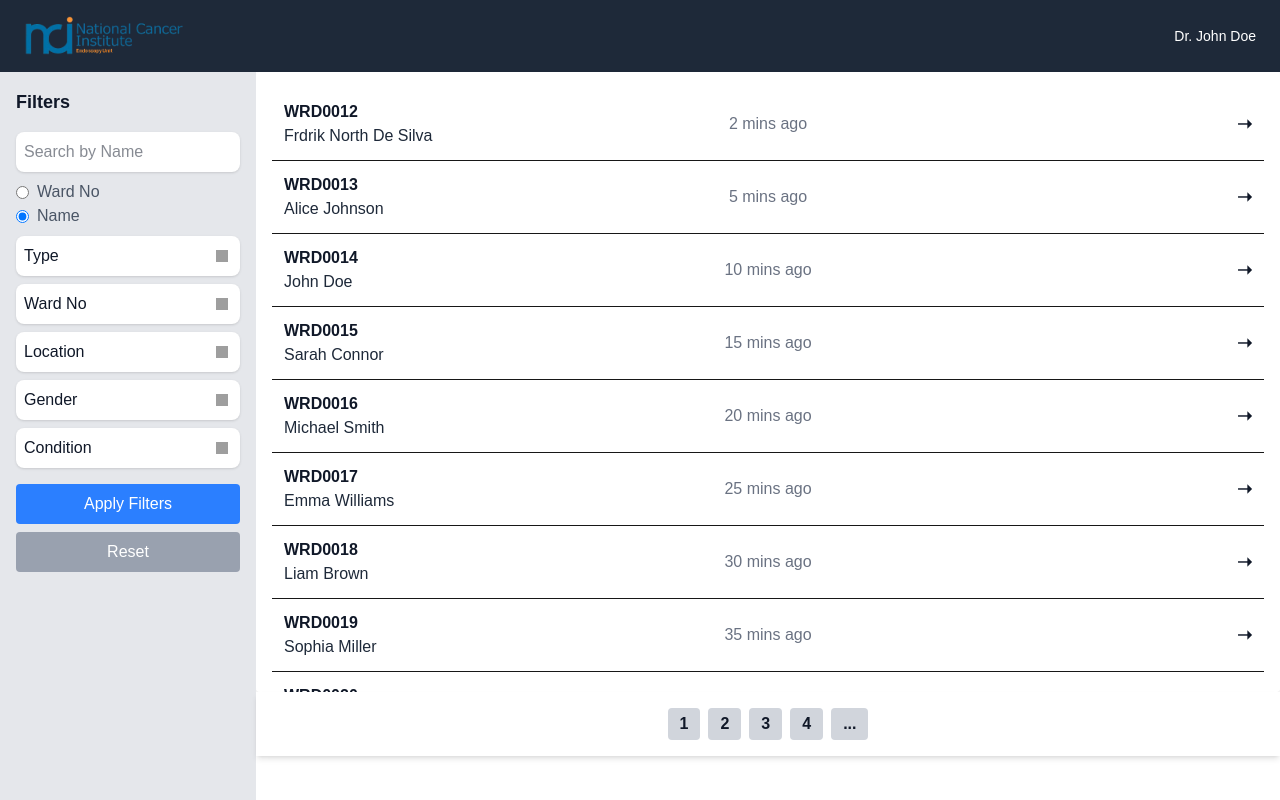
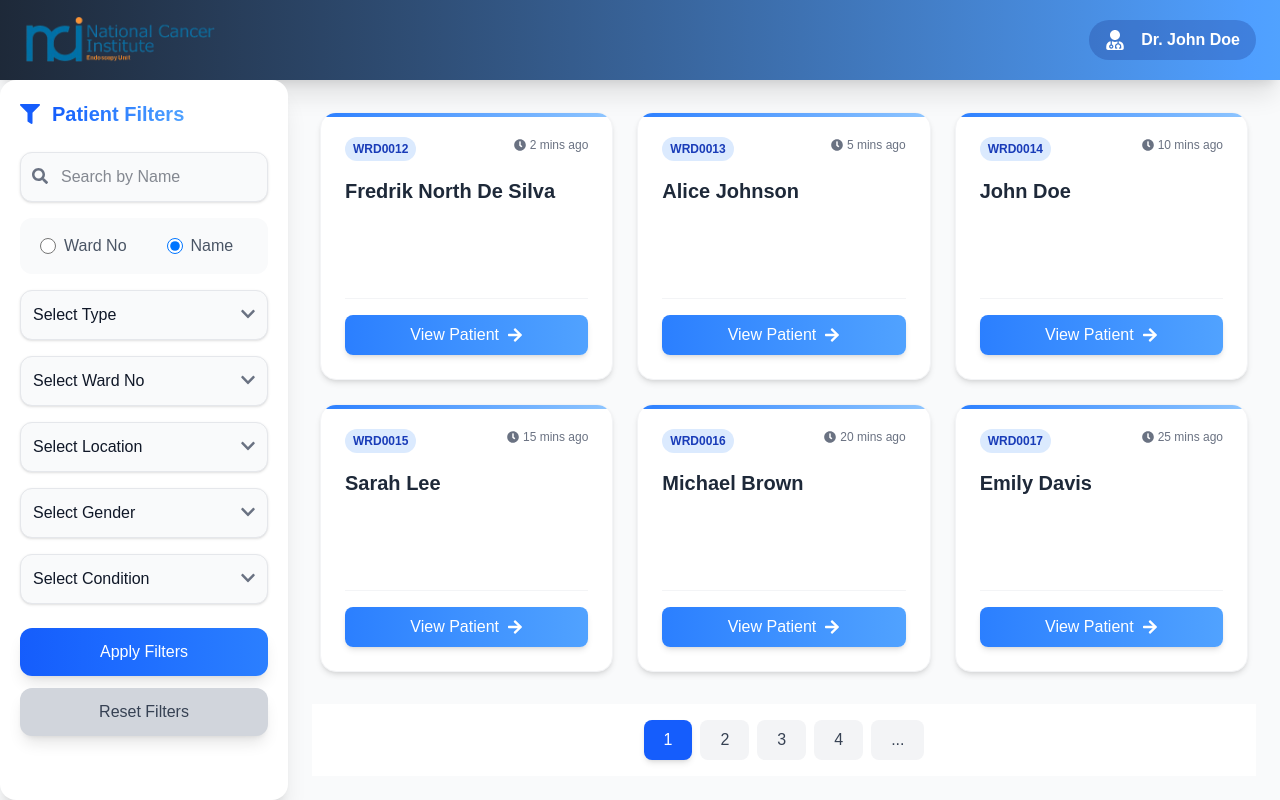
Before and after one commit to mtsachintha/apeksha, a Next.js app: page /home in a window 1280 px wide. Built offline with nearby package versions, Linux system fonts and the light colour scheme; grey boxes are pictures that could not be loaded.

Commit message:
Add framer-motion and react-icons to dependencies

```diff
--- a/package.json
+++ b/package.json
@@ -9,11 +9,13 @@
     "lint": "next lint"
   },
   "dependencies": {
+    "framer-motion": "^12.6.0",
     "lucide-react": "^0.483.0",
     "mongodb": "^6.15.0",
     "next": "latest",
     "react": "latest",
-    "react-dom": "latest"
+    "react-dom": "latest",
+    "react-icons": "^5.5.0"
   },
   "devDependencies": {
     "@eslint/eslintrc": "^3",
--- a/src/app/home/page.tsx
+++ b/src/app/home/page.tsx
@@ -1,10 +1,9 @@
 "use client";
-import { useState } from "react";
+import { SetStateAction, useState } from "react";
+import { FaUserMd, FaSearch, FaFilter, FaChevronDown, FaArrowRight, FaClock } from "react-icons/fa";
 
 export default function Home() {
   const [showFilters, setShowFilters] = useState(false);
-
-  // State for filters
   const [filters, setFilters] = useState({
     type: "",
     wardNo: "",
@@ -13,154 +12,180 @@ export default function Home() {
     condition: "",
   });
 
-  // Handle filter change
   const handleFilterChange = (key: string, value: string) => {
     setFilters((prev) => ({ ...prev, [key]: value }));
-    console.log("Updated Filters:", { ...filters, [key]: value });
   };
 
   const [searchType, setSearchType] = useState("name");
   const [searchQuery, setSearchQuery] = useState("");
 
-  const handleSearchTypeChange = (e: React.ChangeEvent<HTMLInputElement>) => {
+  const handleSearchTypeChange = (e: { target: { value: SetStateAction<string> } }) => {
     setSearchType(e.target.value);
   };
 
-  const handleSearchQueryChange = (e: React.ChangeEvent<HTMLInputElement>) => {
+  const handleSearchQueryChange = (e: { target: { value: SetStateAction<string> } }) => {
     setSearchQuery(e.target.value);
   };
 
-
   const wardList = [
-    { wardNo: "WRD0012", fullName: "Frdrik North De Silva", lastUpdated: "2 mins ago" },
+    { wardNo: "WRD0012", fullName: "Fredrik North De Silva", lastUpdated: "2 mins ago" },
     { wardNo: "WRD0013", fullName: "Alice Johnson", lastUpdated: "5 mins ago" },
     { wardNo: "WRD0014", fullName: "John Doe", lastUpdated: "10 mins ago" },
-    { wardNo: "WRD0015", fullName: "Sarah Connor", lastUpdated: "15 mins ago" },
-    { wardNo: "WRD0016", fullName: "Michael Smith", lastUpdated: "20 mins ago" },
-    { wardNo: "WRD0017", fullName: "Emma Williams", lastUpdated: "25 mins ago" },
-    { wardNo: "WRD0018", fullName: "Liam Brown", lastUpdated: "30 mins ago" },
-    { wardNo: "WRD0019", fullName: "Sophia Miller", lastUpdated: "35 mins ago" },
-    { wardNo: "WRD0020", fullName: "James Wilson", lastUpdated: "40 mins ago" },
-    { wardNo: "WRD0021", fullName: "Olivia Davis", lastUpdated: "45 mins ago" },
+    { wardNo: "WRD0015", fullName: "Sarah Lee", lastUpdated: "15 mins ago" },
+    { wardNo: "WRD0016", fullName: "Michael Brown", lastUpdated: "20 mins ago" },
+    { wardNo: "WRD0017", fullName: "Emily Davis", lastUpdated: "25 mins ago" },
   ];
 
   return (
-    <div className="flex h-screen flex-col">
+    <div className="flex h-screen flex-col bg-gray-50">
       {/* ✅ Header */}
-      <header className="bg-gray-800 text-white px-6 py-4 flex justify-between items-center shadow-md">
-      <img src="/logo_main.png" alt="Logo" className="h-10" />
-      <div className="flex items-center space-x-4">
-          <span className="text-sm">Dr. John Doe</span>
+      <header className="bg-gradient-to-r from-gray-800 to-blue-400 text-white px-6 py-4 flex justify-between items-center shadow-xl">
+        <img
+          src="/logo_main.png"
+          alt="Logo"
+          className="h-12 transition-all hover:scale-105 hover:rotate-2 duration-300"
+        />
+        <div className="flex items-center space-x-4 bg-blue-900/30 px-4 py-2 rounded-full">
+          <FaUserMd className="text-xl" />
+          <span className="text-md font-semibold">Dr. John Doe</span>
         </div>
       </header>
 
       <div className="flex flex-1">
         {/* Sidebar */}
-        <div className={`fixed md:relative md:block bg-gray-200 w-64 p-4 transition-transform ${showFilters ? "translate-x-0" : "-translate-x-full"} md:translate-x-0`}>
-          <button className="md:hidden bg-gray-500 text-white px-4 py-2 rounded mb-4" onClick={() => setShowFilters(false)}>
-          ⬅
+        <div className={`fixed md:relative z-20 md:block bg-white w-72 p-5 shadow-xl rounded-r-2xl md:rounded-2xl transition-all duration-300 transform ${showFilters ? "translate-x-0" : "-translate-x-full"} md:translate-x-0`}>
+          <button
+            className="md:hidden bg-gray-600 text-white px-4 py-2 rounded-full shadow-lg hover:bg-gray-700 transition-all duration-200 mb-4"
+            onClick={() => setShowFilters(false)}
+          >
+            ⬅ Close Filters
           </button>
 
-          <h2 className="text-lg font-bold text-gray-900">Filters</h2>
+          <h2 className="text-xl font-bold text-gray-900 flex items-center gap-3 mb-6">
+            <FaFilter className="text-blue-600" />
+            <span className="bg-gradient-to-r from-blue-600 to-blue-400 bg-clip-text text-transparent">
+              Patient Filters
+            </span>
+          </h2>
 
-          <div className="relative w-full mt-4">
-      {/* Radio Buttons for Search Type Selection */}
-      <div className="flex-col gap-4 mb-2">
-        {/* Search Input */}
+          {/* Search */}
+          <div className="mt-4 relative group">
             <input
               type="text"
               placeholder={`Search by ${searchType === "name" ? "Name" : "Ward No"}`}
-        className="w-full p-2 bg-white text-gray-900 rounded-lg shadow-sm"
+              className="w-full p-3 pl-10 bg-gray-50 text-gray-900 rounded-xl border border-gray-200 shadow-sm focus:ring-2 focus:ring-blue-400 focus:border-blue-400 outline-none transition-all duration-200 group-hover:shadow-md"
               value={searchQuery}
               onChange={handleSearchQueryChange}
             />
-        <label className="flex items-center gap-2 text-gray-600 mt-2">
+            <FaSearch className="absolute left-3 top-4 text-gray-500 group-hover:text-blue-500 transition-colors" />
+          </div>
+
+          {/* Search Type Radio */}
+          <div className="flex gap-4 mt-4 text-gray-600 p-2 bg-gray-50 rounded-xl">
+            <label className="flex items-center gap-2 cursor-pointer px-3 py-2 rounded-lg hover:bg-gray-100 transition-colors">
               <input
                 type="radio"
                 name="searchType"
                 value="wardNo"
                 checked={searchType === "wardNo"}
                 onChange={handleSearchTypeChange}
+                className="h-4 w-4 text-blue-600 focus:ring-blue-500"
               />
               Ward No
             </label>
-        <label className="flex items-center gap-2 text-gray-600 mb-2">
+            <label className="flex items-center gap-2 cursor-pointer px-3 py-2 rounded-lg hover:bg-gray-100 transition-colors">
               <input
                 type="radio"
                 name="searchType"
                 value="name"
                 checked={searchType === "name"}
                 onChange={handleSearchTypeChange}
+                className="h-4 w-4 text-blue-600 focus:ring-blue-500"
               />
               Name
             </label>
           </div>
-    </div>
 
-          {/* Dropdown Filters with Change Events */}
-          {[
-            { label: "Type", key: "type" },
-            { label: "Ward No", key: "wardNo" },
-            { label: "Location", key: "location" },
-            { label: "Gender", key: "gender" },
-            { label: "Condition", key: "condition" },
-          ].map(({ label, key }) => (
-            <div key={key} className="relative w-full">
+          {/* Dropdown Filters */}
+          {["Type", "Ward No", "Location", "Gender", "Condition"].map((label) => (
+            <div key={label} className="relative mt-4 group">
               <select
-                className="block w-full p-2 mt-2 bg-white text-gray-900 rounded-lg shadow-sm appearance-none pr-10"
-                value={filters[key as keyof typeof filters]}
-                onChange={(e) => handleFilterChange(key, e.target.value)}
+                className="block w-full p-3 bg-gray-50 text-gray-900 rounded-xl border border-gray-200 shadow-sm appearance-none pr-10 focus:ring-2 focus:ring-blue-400 focus:border-blue-400 transition-all duration-200 group-hover:shadow-md"
+                onChange={(e) => handleFilterChange(label.toLowerCase().replace(' ', ''), e.target.value)}
               >
-                <option value="">{label}</option>
+                <option value="">Select {label}</option>
                 <option value="option1">{label} Option 1</option>
                 <option value="option2">{label} Option 2</option>
               </select>
-              {/* Custom Dropdown Arrow */}
-              <span className="absolute right-3 top-1/2 -translate-y-1/2 pointer-events-none">
-  <img src="/down_arrow.png" alt="Dropdown Icon" className="w-3 h-3" />
-</span>
+              <FaChevronDown className="absolute right-3 top-4 text-gray-500 group-hover:text-blue-500 transition-colors pointer-events-none" />
             </div>
           ))}
 
-          <button className="block w-full bg-blue-500 p-2 text-white rounded mt-4" onClick={() => console.log("Applying Filters:", filters)}>
+          {/* Buttons */}
+          <button className="w-full bg-gradient-to-r from-blue-600 to-blue-500 p-3 text-white rounded-xl mt-6 shadow-lg hover:from-blue-700 hover:to-blue-600 transition-all duration-300 transform hover:-translate-y-0.5 active:translate-y-0">
             Apply Filters
           </button>
-          <button className="block w-full bg-gray-400 p-2 text-white rounded mt-2" onClick={() => console.log("Applying Filters:", filters)}>
-            Reset
+          <button className="w-full bg-gray-300 p-3 text-gray-700 rounded-xl mt-3 shadow-lg hover:bg-gray-400 transition-colors">
+            Reset Filters
           </button>
         </div>
 
-        {/* Main Content (with fixed pagination) */}
-        <div className="flex-1 flex flex-col bg-white">
+        {/* Main Content */}
+        <div className="flex-1 flex flex-col p-6">
           {/* Mobile Filter Button */}
-          <button className="md:hidden bg-blue-600 text-white px-4 py-2 mb-4" onClick={() => setShowFilters(true)}>
-            Open Filters ☰
+          <button
+            className="md:hidden bg-blue-600 text-white px-5 py-3 mb-6 rounded-xl shadow-lg hover:bg-blue-700 transition-all flex items-center gap-2 w-max"
+            onClick={() => setShowFilters(true)}
+          >
+            <FaFilter /> Open Filters
           </button>
 
-          {/* Scrollable Ward List (Fixed Pagination) */}
-          <div className="bg-white p-4 rounded shadow flex-1 overflow-y-auto max-h-[calc(100vh-180px)]">
-            {/* Sample List Items */}
+          {/* Scrollable Ward List */}
+          <div className="flex-1 overflow-y-auto max-h-[calc(100vh-180px)] grid grid-cols-1 md:grid-cols-2 lg:grid-cols-3 gap-6 p-2">
             {wardList.map((ward, i) => (
-          <div key={i} className="flex items-center p-3 border-b">
-            <div className="flex-1">
-              <h3 className="font-bold text-gray-900">{ward.wardNo}</h3>
-              <p className="text-md text-gray-800">{ward.fullName}</p>
+              <div
+                key={i}
+                className="group relative p-6 bg-white border border-gray-100 rounded-2xl shadow-md hover:shadow-xl transition-all duration-300 hover:border-blue-200 overflow-hidden"
+              >
+                {/* Decorative accent */}
+                <div className="absolute top-0 left-0 w-full h-1 bg-gradient-to-r from-blue-500 to-blue-300"></div>
+
+                <div className="flex flex-col h-full">
+                  <div className="flex items-start justify-between mb-4">
+                    <span className="text-xs font-semibold px-2 py-1 bg-blue-100 text-blue-800 rounded-full">
+                      {ward.wardNo}
+                    </span>
+                    <div className="flex items-center text-xs text-gray-500">
+                      <FaClock className="mr-1" /> {ward.lastUpdated}
                     </div>
-            <div className="flex-1 text-center">
-              <h3 className="text-gray-500">{ward.lastUpdated}</h3>
                   </div>
-            <div className="flex-1 text-right">
-              <button className="text-gray-900 font-bold text-lg">➝</button>
+
+                  <h3 className="text-xl font-bold text-gray-800 mb-2 group-hover:text-blue-600 transition-colors">
+                    {ward.fullName}
+                  </h3>
+
+                  <div className="mt-auto pt-4 border-t border-gray-100">
+                    <button className="w-full bg-gradient-to-r from-blue-500 to-blue-400 text-white px-4 py-2 rounded-lg flex items-center justify-center gap-2 hover:from-blue-600 hover:to-blue-500 transition-all shadow-md group-hover:shadow-lg">
+                      View Patient
+                      <FaArrowRight className="transition-transform group-hover:translate-x-1" />
+                    </button>
+                  </div>
                 </div>
               </div>
             ))}
-
           </div>
 
-          {/* ✅ Pagination (Fixed at Bottom) */}
-          <div className="py-4 bg-white shadow-md sticky bottom-0 flex justify-center space-x-2">
+          {/* ✅ Pagination */}
+          <div className="py-4 bg-white sticky bottom-0 flex justify-center space-x-2 mt-6">
             {[1, 2, 3, 4, "..."].map((num, index) => (
-              <button key={index} className="px-3 py-1 bg-gray-300 text-gray-900 font-bold rounded">
+              <button
+                key={index}
+                className={`px-5 py-2 rounded-lg font-medium transition-all duration-200 ${
+                  num === 1
+                    ? 'bg-blue-600 text-white shadow-md hover:bg-blue-700'
+                    : 'bg-gray-100 text-gray-700 hover:bg-gray-200'
+                }`}
+              >
                 {num}
               </button>
             ))}
```
Also changed, not shown: 1 other file (tests, documents, lock files or other folders). Lines whose indentation alone changed are shown as unchanged.
